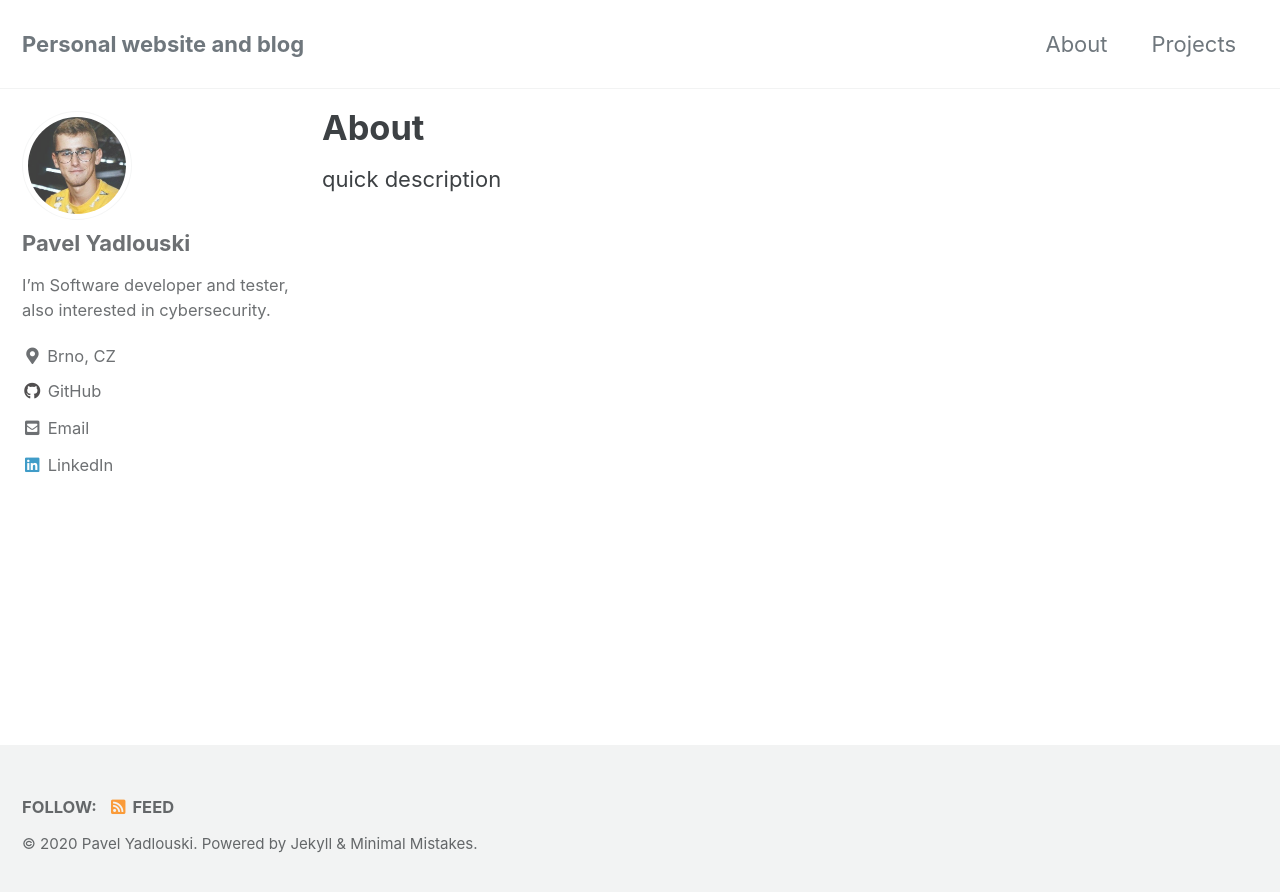
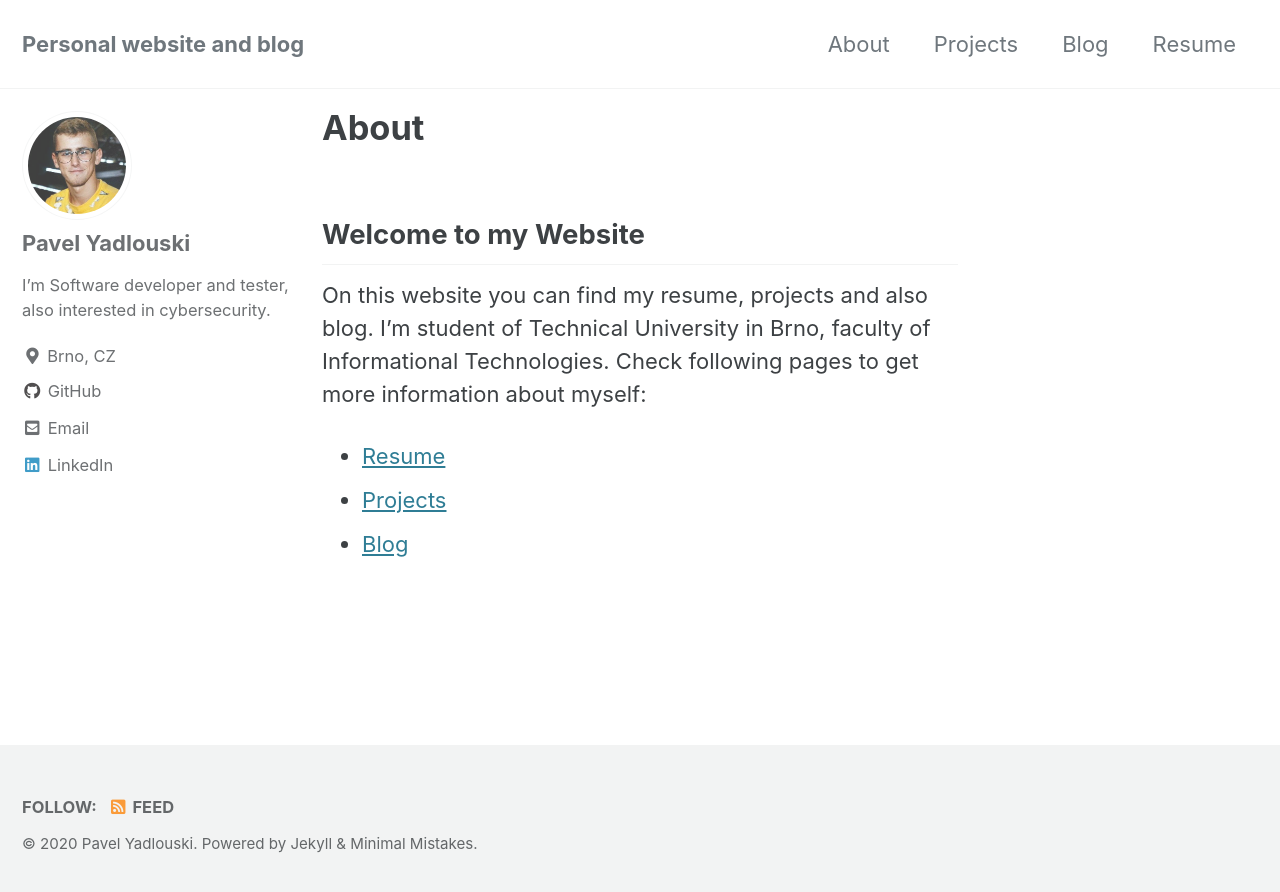
Before and after one commit to x00Pavel/x00Pavel.github.io, a Jekyll site: the page built from _pages/about.md, in a window 1280 px wide. Shown: the top 892 px of the page. Built offline with Jekyll 4.4.1, drawn with Linux system fonts in a browser that asks for light colours; cached includes are drawn as plain includes.

Commit message:
Update pages

```diff
--- a/_config.yml
+++ b/_config.yml
@@ -21,8 +21,8 @@ title_separator          : "-"
 subtitle                 : # site tagline that appears below site title in masthead
 name                     : "Pavel Yadlouski"
 description              : "My personal wensite with resume, project and blog posts."
-url                      : # the base hostname & protocol for your site e.g. "https://mmistakes.github.io"
-baseurl                  : # the subpath of your site, e.g. "/blog"
+url                      : "https://x00Pavel.github.io" # the base hostname & protocol for your site e.g. "https://mmistakes.github.io"
+baseurl                  : "/about/" # the subpath of your site, e.g. "/blog"
 repository               : # GitHub username/repo-name e.g. "mmistakes/minimal-mistakes"
 teaser                   : # path of fallback teaser image, e.g. "/assets/images/500x300.png"
 logo                     : # path of logo image to display in the masthead, e.g. "/assets/images/88x88.png"
--- a/_pages/about.md
+++ b/_pages/about.md
@@ -2,5 +2,11 @@
 title: "About"
 permalink: /about/
 ---
-
-quick description
+## Welcome to my Website
+On this website you can find my resume, projects and also blog.
+I'm student of Technical University in Brno, faculty of Informational
+Technologies. Check following pages to get more information about
+myself:
++ [Resume](x00Pavel.github.io/resume)
++ [Projects](x00Pavel.github.io/projects)
++ [Blog](x00Pavel.github.io/blog)
```
Also changed, not shown: _data/navigation.yml (+4 -4 lines), _pages/blog.md (added, +6 -0 lines), _pages/resume.md (added, +6 -0 lines), _posts/2020-12-08-first-post.md (added, +4 -0 lines).
